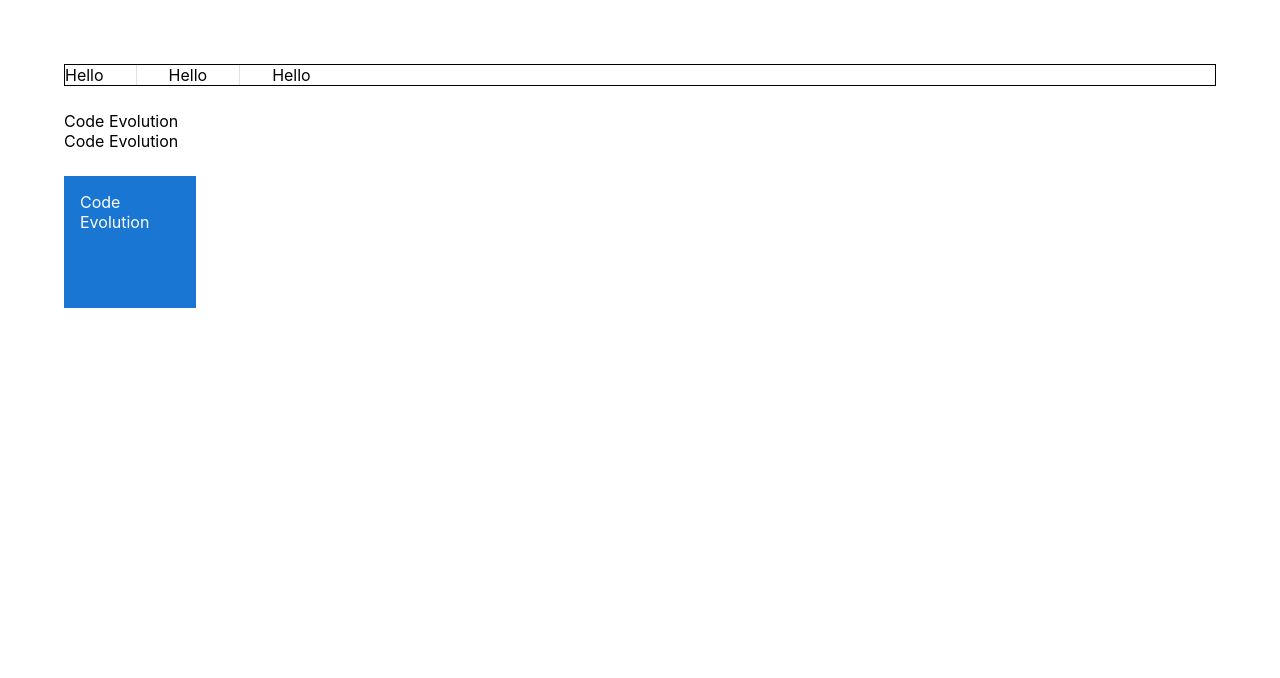
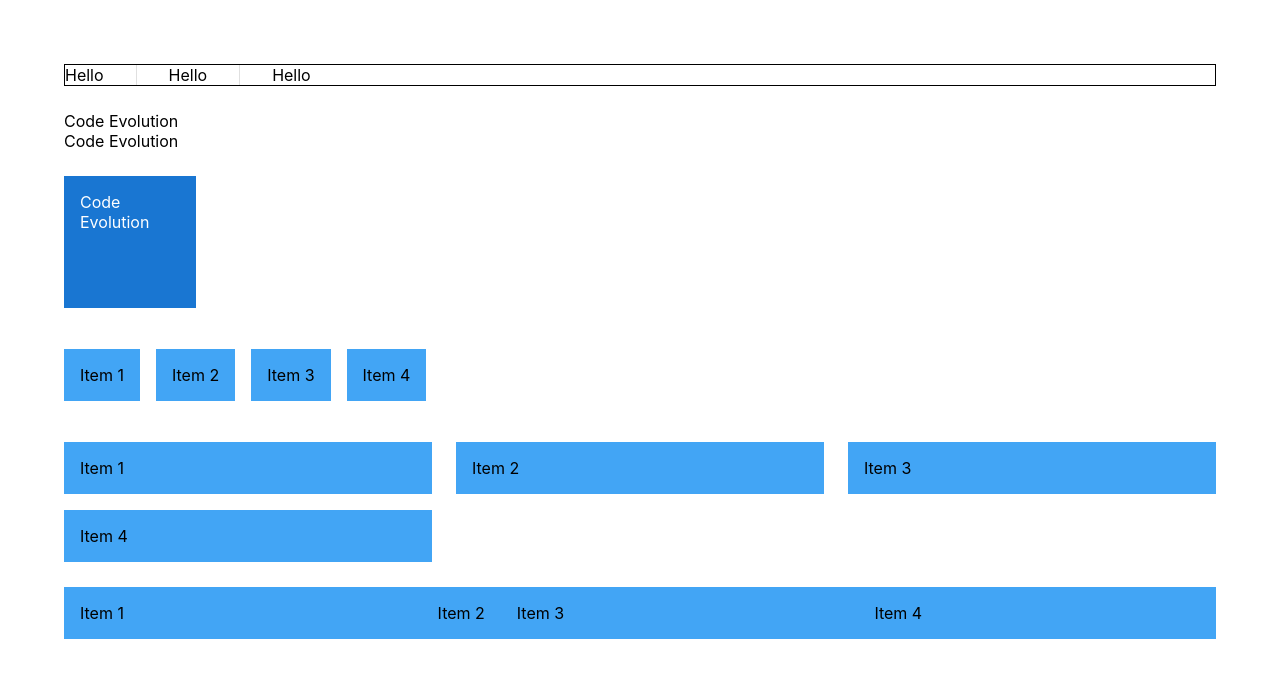
Before and after one commit to Shivaraj777/material-UI-training-demo, a React (Create React App) app: page / in a window 1280 px wide. Shown: the top 678 px of the page. Built offline with nearby package versions, Linux system fonts and the light colour scheme.

Commit message:
Material UI Grid component

```diff
--- a/src/components/MuiLayout.tsx
+++ b/src/components/MuiLayout.tsx
@@ -1,4 +1,4 @@
-import { Box, Stack, Divider } from '@mui/material';
+import { Box, Stack, Divider, Grid } from '@mui/material';
 
 function MuiLayout() {
   return (
@@ -33,6 +33,54 @@ function MuiLayout() {
           Code Evolution
         </Box>
       </Box>
+
+      {/* Grid component */}
+      <Grid container marginTop='25px' spacing={2}>
+        <Grid item>
+          <Box bgcolor='primary.light' p={2}>Item 1</Box>
+        </Grid>
+        <Grid item>
+          <Box bgcolor='primary.light' p={2}>Item 2</Box>
+        </Grid>
+        <Grid item>
+          <Box bgcolor='primary.light' p={2}>Item 3</Box>
+        </Grid>
+        <Grid item>
+          <Box bgcolor='primary.light' p={2}>Item 4</Box>
+        </Grid>
+      </Grid>
+
+      {/* Assign width of 6 colums to grid items */}
+      <Grid container marginTop='25px' rowSpacing={2} columnSpacing={3}>
+        <Grid item xs={6} sm={4}>
+          <Box bgcolor='primary.light' p={2}>Item 1</Box>
+        </Grid>
+        <Grid item xs={6} sm={4}>
+          <Box bgcolor='primary.light' p={2}>Item 2</Box>
+        </Grid>
+        <Grid item xs={6} sm={4}>
+          <Box bgcolor='primary.light' p={2}>Item 3</Box>
+        </Grid>
+        <Grid item xs={6} sm={4}>
+          <Box bgcolor='primary.light' p={2}>Item 4</Box>
+        </Grid>
+      </Grid>
+
+      {/* Assign auto width */}
+      <Grid container marginTop='25px'>
+        <Grid item xs>
+          <Box bgcolor='primary.light' p={2}>Item 1</Box>
+        </Grid>
+        <Grid item xs='auto'>
+          <Box bgcolor='primary.light' p={2}>Item 2</Box>
+        </Grid>
+        <Grid item xs>
+          <Box bgcolor='primary.light' p={2}>Item 3</Box>
+        </Grid>
+        <Grid item xs>
+          <Box bgcolor='primary.light' p={2}>Item 4</Box>
+        </Grid>
+      </Grid>
     </>
   )
 }
```
